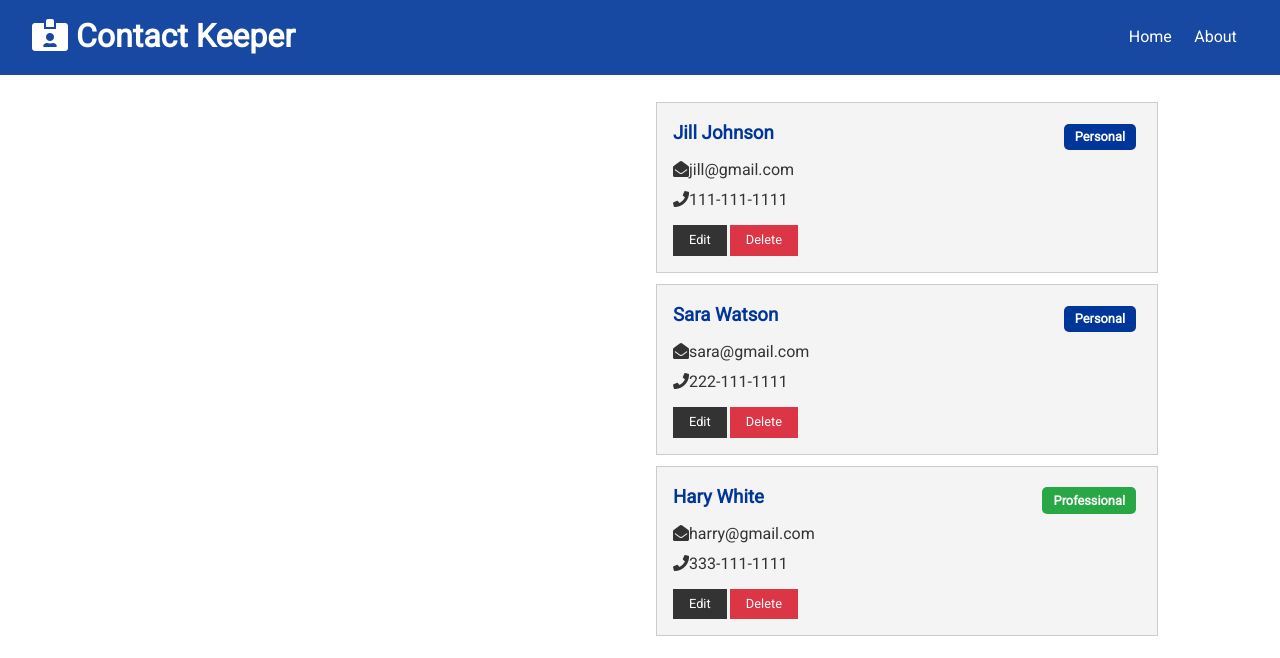
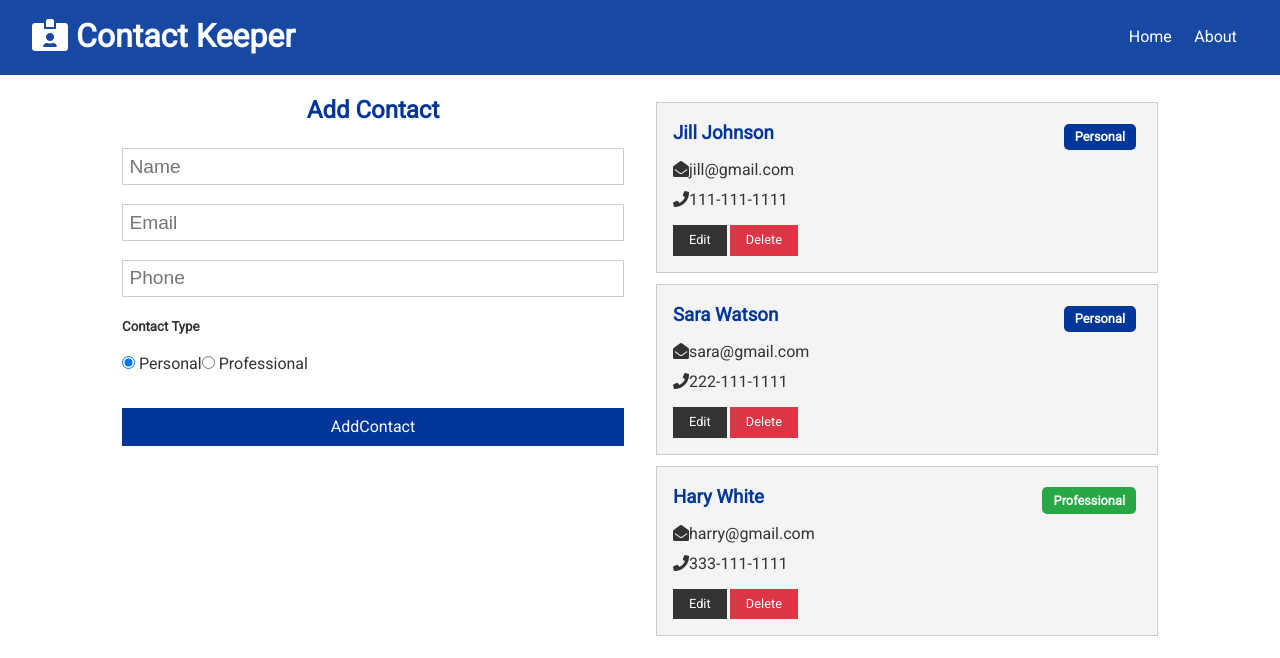
Before and after one commit to AR123456/react-contact-keeper, a React (Create React App) app in the folder client/: page / in a window 1280 px wide. Shown: the top 658 px of the page. Built offline with nearby package versions, Linux system fonts and the light colour scheme.

Commit message:
contact form component

```diff
--- a/client/src/components/contacts/ContactForm.js
+++ b/client/src/components/contacts/ContactForm.js
@@ -1,23 +1,10 @@
-import React, { useState, useContext, useEffect } from "react";
+import React, { useState, useContext } from "react";
 import ContactContext from "../../context/contact/contactContext";
 
 const ContactForm = () => {
   const contactContext = useContext(ContactContext);
 
   const { addContact, updateContact, clearCurrent, current } = contactContext;
-
-  useEffect(() => {
-    if (current !== null) {
-      setContact(current);
-    } else {
-      setContact({
-        name: "",
-        email: "",
-        phone: "",
-        type: "personal"
-      });
-    }
-  }, [contactContext, current]);
 
   const [contact, setContact] = useState({
     name: "",
@@ -34,28 +21,17 @@ const ContactForm = () => {
     });
   const onSubmit = e => {
     e.preventDefault();
-    if (current === null) {
-      addContact(contact);
-    } else {
-      updateContact(contact);
-    }
-    clearAll();
-    // setContact({
-    //   name: "",
-    //   email: "",
-    //   phone: "",
-    //   type: "personal"
-    // });
-  };
-
-  const clearAll = () => {
-    clearCurrent();
+    contactContext.addContact(contact);
+    setContact({
+      name: "",
+      email: "",
+      phone: "",
+      type: "personal"
+    });
   };
   return (
     <form onSubmit={onSubmit}>
-      <h2 className="text-primary">
-        {current ? "Edit Contact" : "Add Contact"}
-      </h2>
+      <h2 className="text-primary"> Add Contact</h2>
       <input
         type="text"
         name="name"
@@ -97,17 +73,10 @@ const ContactForm = () => {
       <div>
         <input
           type="submit"
-          value={current ? "Update Contact" : "Add Contact"}
+          value="AddContact"
           className="btn btn-primary btn-block"
         />
       </div>
-      {current && (
-        <div>
-          <button className="btn btn-light btn-block" onClick={clearAll}>
-            Clear
-          </button>
-        </div>
-      )}
     </form>
   );
 };
--- a/client/src/components/pages/Home.js
+++ b/client/src/components/pages/Home.js
@@ -1,10 +1,13 @@
 import React from "react";
 import Contacts from "../contacts/Contacts";
+import ContactForm from "../contacts/ContactForm";
 
 const Home = () => {
   return (
     <div className="grid-2">
-      <div>{/* ContactForm */}</div>
+      <div>
+        <ContactForm></ContactForm>
+      </div>
       <div>
         <Contacts></Contacts>
       </div>
--- a/client/src/context/contact/ContactState.js
+++ b/client/src/context/contact/ContactState.js
@@ -41,8 +41,11 @@ const ContactState = props => {
   ///pull out state and dispatch from reducer using reducer hooks
   const [state, dispatch] = useReducer(contactReducer, initialState);
   //Add Contact
+  const addContact = contact => {
+    contact.id = uuid.v4();
+    dispatch({ type: ADD_CONTACT, payload: contact });
+  };
   // Delete Contact
-
   // Set current contact
   //Clear current contact
   //Update Contact
@@ -53,7 +56,8 @@ const ContactState = props => {
   return (
     <ContactContext.Provider
       value={{
-        contacts: state.contacts
+        contacts: state.contacts,
+        addContact
       }}
     >
       {props.children}
--- /dev/null
+++ b/client/src/context/contact/contactReducer.js
@@ -0,0 +1,22 @@
+import {
+  ADD_CONTACT,
+  DELETE_CONTACT,
+  SET_CURRENT,
+  CLEAR_CURRENT,
+  UPDATE_CONTACT,
+  FILTER_CONTACTS,
+  CLEAR_FILTER
+} from "../types";
+
+export default (state, action) => {
+  switch (action.type) {
+    case ADD_CONTACT:
+      return {
+        ...state,
+        contacts: [action.payload, ...state.contacts]
+      };
+
+    default:
+      return state;
+  }
+};
```
